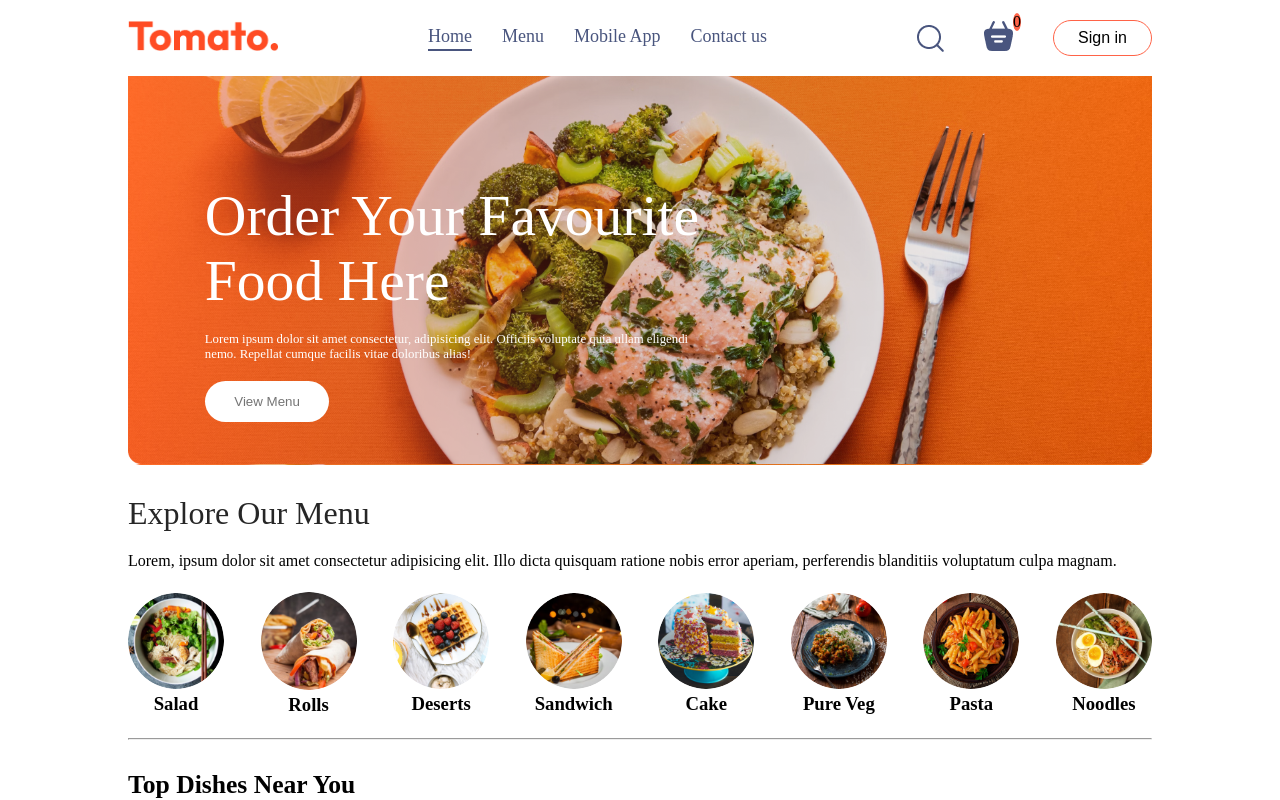
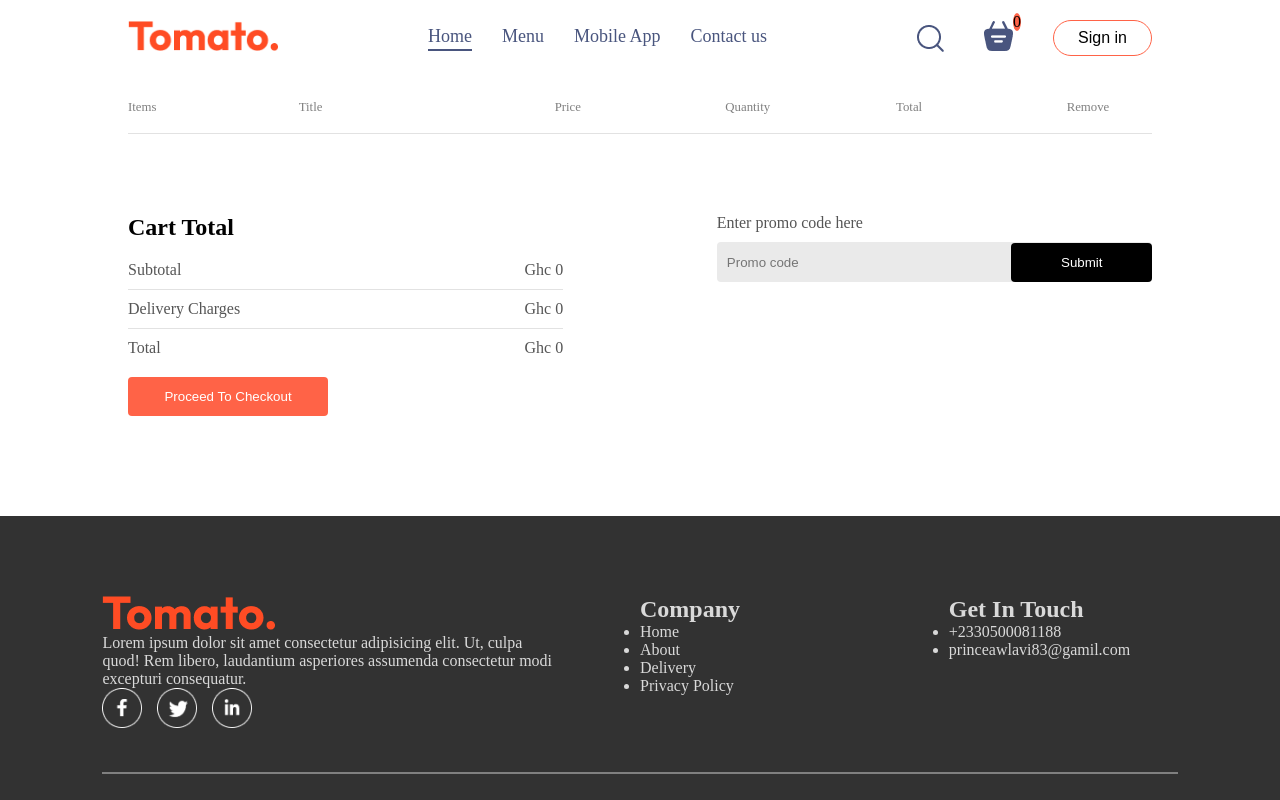
Before and after one commit to Prince2024-des/food-app, a React (Vite) app: page /cart in a window 1280 px wide. Shown: the top 800 px of the page. Built offline with nearby package versions, Linux system fonts and the light colour scheme.

Commit message:
added the cart page

```diff
--- a/src/App.jsx
+++ b/src/App.jsx
@@ -1,14 +1,22 @@
+import Cart from "./pages/Home/cart/Cart";
+import Navbar from "./components/navbar/navbar";
 import Home from "./pages/Home/Home";
+import { Routes, Route } from "react-router-dom";
+import Footer from "./components/Footer/Footer";
 
-
-function App () {
-    return(
-        <>
-        <div className="app">
-        <Home />
-        </div>
-        </>
-    )
+function App() {
+  return (
+    <>
+      <div className="app">
+        <Navbar />
+        <Routes>
+          <Route path="/" element={<Home />} />
+          <Route path="/cart" element={<Cart />} />
+        </Routes>
+      </div>
+      <Footer />
+    </>
+  );
 }
 
 export default App;
--- a/src/Context/StoreContext.jsx
+++ b/src/Context/StoreContext.jsx
@@ -18,12 +18,24 @@ const StoreContextProvider = (props) => {
     setCartItems((prev) => ({ ...prev, [itemId]: prev[itemId] - 1 }));
   };
 
+  const getTotalCartAmount = () => {
+    let totalAmount = 0;
+    for (const item in CartItems) {
+      if(CartItems[item] > 0) {
+        let itemInfo = food_list.find((product) => product._id === item);
+        totalAmount += CartItems[item] * itemInfo.price;
+      }
+    }
+    return totalAmount;
+  }
+
   const contextValue = {
     food_list,
     CartItems,
     setCartItems,
     addToCart,
     removeFromCart,
+    getTotalCartAmount,
   };
   return (
     <StoreContext.Provider value={contextValue}>
--- /dev/null
+++ b/src/components/AppDownload/AppDownload.css
@@ -0,0 +1,26 @@
+.app-download{
+    margin: auto;
+    margin-top: 100px;
+    font-size: max(3vw,20px);
+    align-items: center;
+    font-weight: 500;
+}
+
+
+.app-download-platforms{
+    display: flex;
+    justify-content: center;
+    gap: max(2vw,10px);
+    margin-top: 40px;
+}
+
+.app-download-platforms img{
+    width: max(30vw,120px);
+    max-width: 180px;
+    transition: 1s;
+    cursor: pointer;
+}
+
+.app-download-platforms img:hover{
+    transform: scale(1.3);
+}
--- /dev/null
+++ b/src/components/AppDownload/AppDownload.jsx
@@ -0,0 +1,21 @@
+import { assets } from "../../assets/assets"
+import "./AppDownload.css"
+
+
+export const AppDownload = () => {
+    return(
+        <div className="app-download" id="app-download">
+            <p>
+                Lorem ipsum dolor sit amet consectetur adipisicing elit. Reiciendis, nemo?
+                <br /> Tomato App
+            </p>
+            <div className="app-download-platforms">
+            <img src={assets.play_store} alt="" />
+            <img src={assets.app_store} alt="" />
+            </div>
+        </div>
+    )
+}
+
+
+export default AppDownload;
--- a/src/components/FoodItem/FoodItem.jsx
+++ b/src/components/FoodItem/FoodItem.jsx
@@ -5,7 +5,7 @@ import { assets } from "../../assets/assets"
 import "./FoodItem.css"
 
 const FoodItem = ({id,name,price,description,image}) => {
-    const {CartItems,addToCart,removeFromcart} = useContext(StoreContext)
+    const {CartItems,addToCart,removeFromCart} = useContext(StoreContext)
     return (
         <div className="food-item">
         <div className="food-item-img-container">
@@ -15,7 +15,7 @@ const FoodItem = ({id,name,price,description,image}) => {
              />
         ) : (
             <div className="food-item-counter">
-            <img src={assets.remove_icon_red} onClick={() => removeFromcart(id)} alt=""
+            <img src={assets.remove_icon_red} onClick={() => removeFromCart(id)} alt=""
              />
              <p>{CartItems[id]}</p>
              <img src={assets.add_icon_green} onClick={() => addToCart(id)} alt=""
--- /dev/null
+++ b/src/components/Footer/Footer.css
@@ -0,0 +1,69 @@
+.footer {
+    color: #d9d9d9;
+    background-color: #323232;
+    display: flex;
+    flex-direction: column;
+    align-items: center;
+    gap: 20px;
+    padding: 20px 8vw;
+    padding-top: 80px;
+    margin-top: 100px;
+}
+
+
+.footer-content{
+    width: 100%;
+    display: grid;
+    flex-direction: column;
+    grid-template-columns: 2fr 1fr 1fr;
+    gap: 80px;
+}
+
+
+.footer-content-left li
+.footer-content-right li
+.footer-content-center li{
+    list-style-type: none;
+    margin-bottom: 10px;
+    cursor: pointer;
+}
+
+
+.footer-content-right h2
+.footer-content-center h2{
+    color: white;
+}
+
+
+.footer-social-icons img{
+    width: 40px;
+    margin-right: 15px;
+}
+
+
+
+
+.footer hr{
+    width: 100%;
+    height: 2px;
+    margin: 20px 0;
+    background-color: grey;
+    border: none;
+}
+
+
+
+/* media queries */
+
+@media (max-width: 750px) {
+    .footer-content{
+        display: flex;
+        flex-direction: column;
+        gap: 35px;
+    }
+}
+
+
+.footer-copyright{
+    text-emphasis:center;
+}
--- /dev/null
+++ b/src/components/Footer/Footer.jsx
@@ -0,0 +1,51 @@
+import React from "react"
+import { assets } from "../../assets/assets"
+import "./Footer.css"
+import { Link } from "react-router-dom";
+
+
+export const Footer = () => {
+    return(
+        <div className="footer" id="footer">
+            <div className="footer-content">
+                <div className="footer-content-left">
+                    <Link to={"/"}>
+                    <img src={assets.logo} alt="" />
+                    </Link>
+                    <p>
+                        Lorem ipsum dolor sit amet consectetur adipisicing elit. Ut, culpa quod! Rem libero, laudantium asperiores assumenda consectetur modi excepturi consequatur.
+                    </p>
+                    <div className="footer-social-icons">
+                        <img src={assets.facebook_icon} alt="" />
+                        <img src={assets.twitter_icon} alt="" />
+                        <img src={assets.linkedin_icon} alt="" />
+                    </div>
+                </div>
+                <div className="footer-content-center">
+                        <h2>Company</h2>
+                        <ul>
+                            <li>Home</li>
+                            <li>About</li>
+                            <li>Delivery</li>
+                            <li>Privacy Policy</li>
+                        </ul>
+                </div>
+                <div className="footer-content-right">
+                    <h2>Get In Touch</h2>
+                    <ul>
+                        <li>+2330500081188</li>
+                        <li>princeawlavi83@gamil.com</li>
+
+                    </ul>
+                </div>
+            </div>
+            <hr />
+            <div className="footer-copyright">Copyright &copy; Destiny.dev</div>
+
+        </div>
+    );
+};
+
+
+
+export default Footer;
--- a/src/components/navbar/navbar.css
+++ b/src/components/navbar/navbar.css
@@ -4,6 +4,7 @@
   align-items: center;
   justify-content: space-between;
   position: fixed;
+  /* margin-bottom: 5rem; */
   top: 0;
   z-index: 1 ;
   background-color: white;
--- a/src/components/navbar/navbar.jsx
+++ b/src/components/navbar/navbar.jsx
@@ -11,7 +11,7 @@ function Navbar() {
       </Link>
       <ul className="navbar-menu">
         <Link
-          to="navbar-menu"
+          to="/"
           onClick={() => setMenu("Home")}
           className={menu === "Home" ? "active" : ""}
         >
@@ -26,7 +26,7 @@ function Navbar() {
           Menu
         </a>
         <a
-          href="#explore-dounload"
+          href="#explore-download"
           onClick={() => setMenu("mobile app")}
           className={menu === "mobile app" ? "active " : ""}
         >
@@ -43,7 +43,7 @@ function Navbar() {
       <div className="navbar-right">
         <img src={assets.search_icon} alt="" />
         <div className="navbar-search-icon">
-            <Link>
+            <Link to={"/cart"}>
             <img src={assets.basket_icon} alt="" />
             </Link>
             <div className="dot">0</div>
--- a/src/pages/Home/Home.jsx
+++ b/src/pages/Home/Home.jsx
@@ -1,17 +1,20 @@
-import Navbar from "../../components/navbar/navbar";
+
 import Header from "../../components/Header/Header";
 import ExploreMenu from "../../components/ExploreMenu/ExploreMenu";
 import FoodDisplay from "../../components/FoodDisplay/FoodDisplay";
 import { useState } from "react";
+import AppDownload from "../../components/AppDownload/AppDownload";
+
 
 function Home() {
   const [category, setCategory] = useState("All");
   return (
     <div>
-      <Navbar />
       <Header />
       <ExploreMenu category={category} setCategory={setCategory} />
       <FoodDisplay category={category} />
+      <AppDownload />
+
     </div>
   );
 }
--- /dev/null
+++ b/src/pages/Home/cart/Cart.css
@@ -0,0 +1,115 @@
+
+/* .cart{
+    max-width: 10rem;
+} */
+
+.cart {
+    margin-top: 100px;
+  }
+
+  .cart-items-title {
+    display: grid;
+    grid-template-columns: 1fr 1.5fr 1fr 1fr 1fr 0.5fr;
+    align-items: center;
+    color: gray;
+    font-size: max(1vw, 12px);
+  }
+
+  .cart-items-item {
+    margin: 10px 0px;
+    color: black;
+  }
+
+  .cart-items-item img {
+    width: 50px;
+    border-radius: 6px;
+  }
+
+  .cart hr {
+    height: 1px;
+    background-color: #e2e2e2;
+    border: none;
+  }
+
+  .cart-items-item .cross {
+    cursor: pointer;
+  }
+
+  .cart-bottom {
+    margin-top: 80px;
+    display: flex;
+    justify-content: space-between;
+    gap: max(12vw, 20px);
+  }
+
+  .cart-total {
+    flex: 1;
+    display: flex;
+    flex-direction: column;
+    gap: 20px;
+  }
+
+  .cart-total-details {
+    display: flex;
+    justify-content: space-between;
+    color:#555;
+  }
+
+  .cart-total hr{
+    margin: 10px 0px;
+  }
+
+  .cart-total button{
+    border: none;
+    color: white;
+    background-color: tomato;
+    width: max(15vw, 200px);
+    padding: 12px 0px;
+    border-radius: 4px;
+    cursor: pointer;
+  }
+
+  .cart-promocode{
+    flex: 1;
+  }
+
+  .cart-promocode p{
+    color: #555;
+  }
+
+  .cart-promocode-input{
+    margin-top: 10px;
+    display: flex;
+    justify-content: space-between;
+    align-items: center;
+    background-color: #eaeaea;
+    border-radius: 4px;
+  }
+
+  .cart-promocode-input input{
+    background: transparent;
+    border: none;
+    padding: none;
+    padding-left: 10px;
+    margin-right: 10px;
+    height: 40px;
+    width: 70%;
+    /* outline-color: tomato; */
+    outline: none;
+  }
+
+  .cart-promocode-input button{
+    width: max(10vw, 150px);
+    padding: 12px 5px;
+    background-color: black;
+    border: none;
+    color: white;
+    border-radius: 4px;
+    cursor: pointer;
+  }
+
+  @media(max-width: 750px){
+    .cart-bottom{
+      flex-direction: column-reverse;
+    }
+  }
--- /dev/null
+++ b/src/pages/Home/cart/Cart.jsx
@@ -0,0 +1,77 @@
+import { useContext } from "react";
+import { StoreContext } from "../../../Context/StoreContext";
+import "./Cart.css"
+
+export const Cart = () => {
+  const { CartItems, food_list, removeFromCart, getTotalCartAmount } =
+    useContext(StoreContext);
+  return (
+    <div className="cart">
+      <div className="cart-items">
+        <div className="cart-items-title">
+          <p>Items</p>
+          <p>Title</p>
+          <p>Price</p>
+          <p>Quantity</p>
+          <p>Total</p>
+          <p>Remove</p>
+        </div>
+        <br />
+        <hr />
+        {food_list.map((item) => {
+          if (CartItems[item._id] > 0) {
+            return (
+              <div className="cart-items-title cart-items-item">
+                <img src={item.image} alt="" />
+                <p>Ghc {item.name}</p>
+                <p>Ghc {item.price}</p>
+                <p>{CartItems[item._id]}</p>
+                <p>{CartItems[item._id] * item.price}</p>
+                <p onClick={() => removeFromCart(item._id)} className="cross">
+                  X
+                </p>
+              </div>
+            );
+          }
+        })}
+        {/* cart items div ends here */}
+      </div>
+      <div className="cart-bottom">
+        <div className="cart-total">
+          <h2>Cart Total</h2>
+          <div>
+            <div className="cart-total-details">
+              <p>Subtotal</p>
+              <p>Ghc {getTotalCartAmount()}</p>
+            </div>
+            <hr />
+            <div className="cart-total-details">
+              <p>Delivery Charges</p>
+              <p>Ghc {getTotalCartAmount() === 0 ? 0 : 10}</p>
+            </div>
+            <hr />
+            <div className="cart-total-details">
+              <p>Total</p>
+              <p>
+                Ghc {getTotalCartAmount() === 0 ? 0 : getTotalCartAmount() + 10}
+              </p>
+            </div>
+          </div>
+          <button>Proceed To Checkout</button>
+        </div>
+        <div className="cart-promocode">
+            <div>
+                <p>Enter promo code here</p>
+                <div className="cart-promocode-input">
+                    <input type="text" placeholder="Promo code" />
+                    <button>Submit</button>
+                </div>
+            </div>
+        </div>
+      </div>
+      {/* cart bottom div ends here */}
+    </div>
+  );
+};
+
+export default Cart;
```
